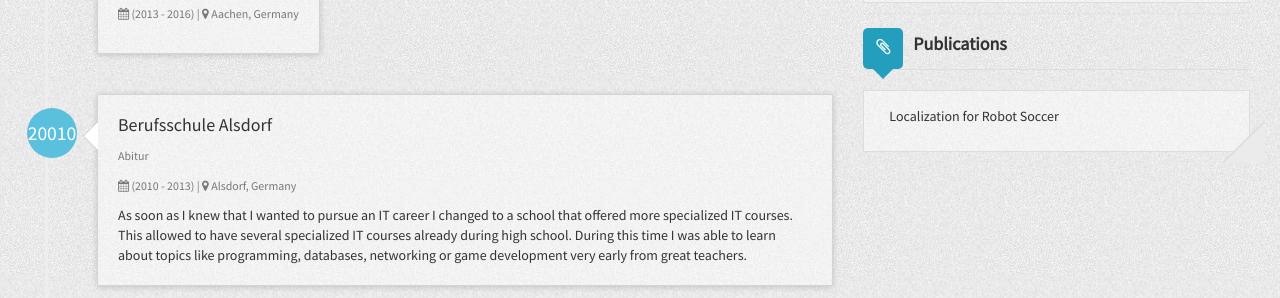
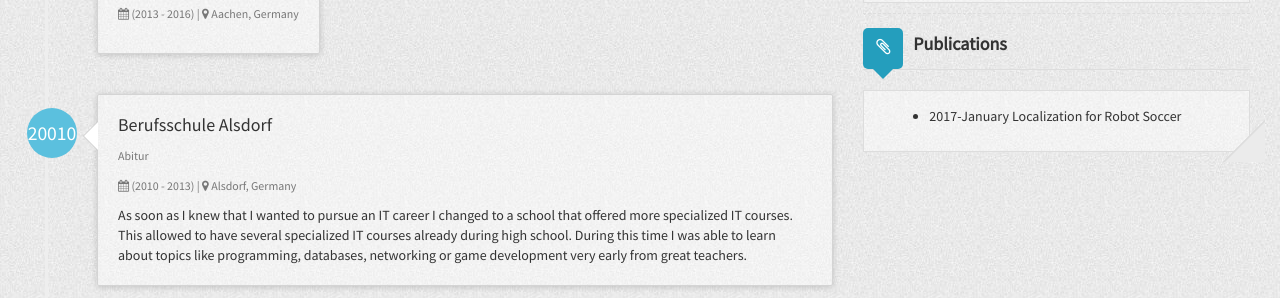
Before and after one commit to DeastinY/personal-website, a Jekyll site: the page built from index.html, in a window 1280 px wide. Shown: the part 924-1222 px from the top of the page. Built offline with Jekyll 4.4.1, drawn with Linux system fonts in a browser that asks for light colours; nearby versions of some CDN libraries.

Commit message:
changed visuals for publications

```diff
--- a/_config.yml
+++ b/_config.yml
@@ -79,4 +79,5 @@ author:
     - publication1:
       name: Localization for Robot Soccer
       link: www.google.de
-      date: January 2017
+      year: 2017
+      month: January
--- a/index.html
+++ b/index.html
@@ -262,10 +262,10 @@ layout: default
                 <div class="deviter"></div>
                 <h3 class="title with-icon"><span class="fa fa-paperclip cat-title"></span> Publications</h3>
                 <div class="grid-block">
-                    <ul class="list-unstyled list-publications">
+                    <ul class="list-publications">
                         {% for publication in site.author.publications %}
                             <li>
-                                <a href={{publication.link}}>{{publication.name}}</a>
+                                <emph>{{publication.year}}-{{publication.month}}</emph> <a href={{publication.link}}>{{publication.name}}</a>
                             </li>
                         {% endfor %}
                     </ul>
```
